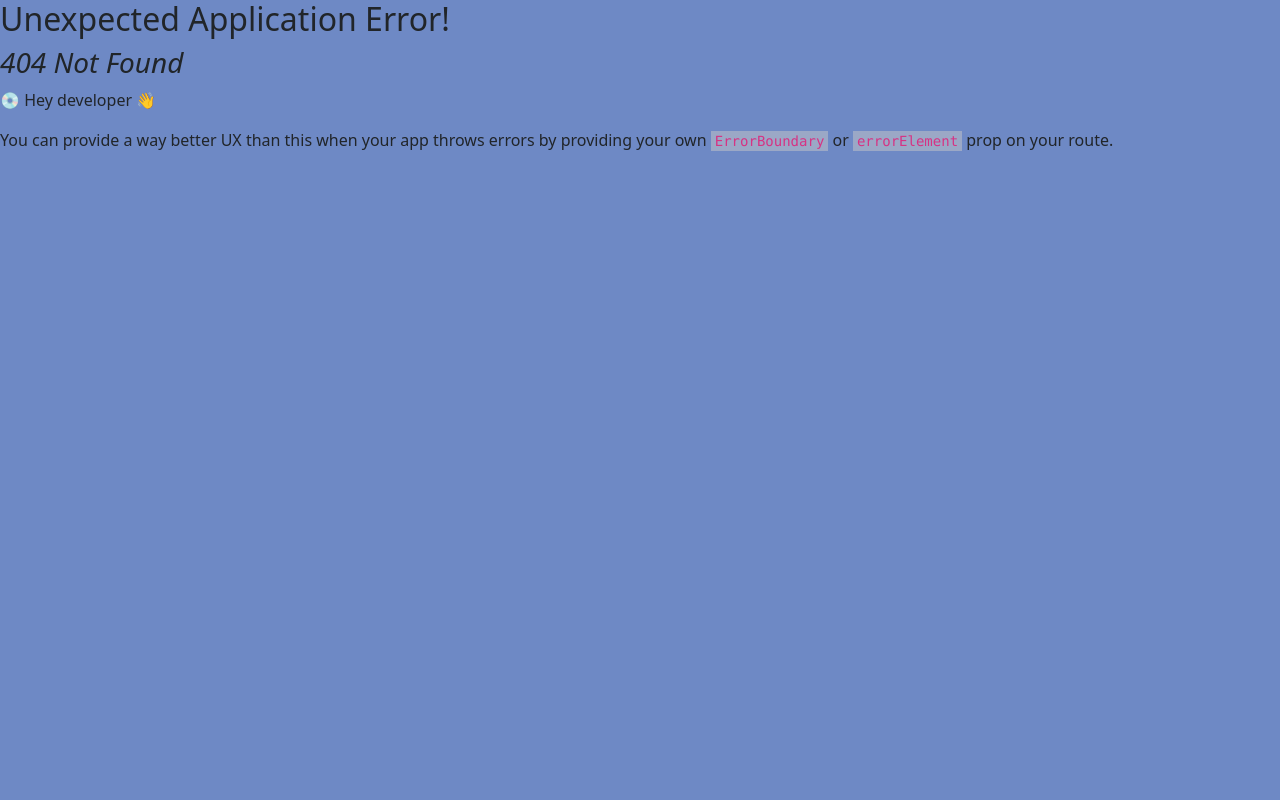
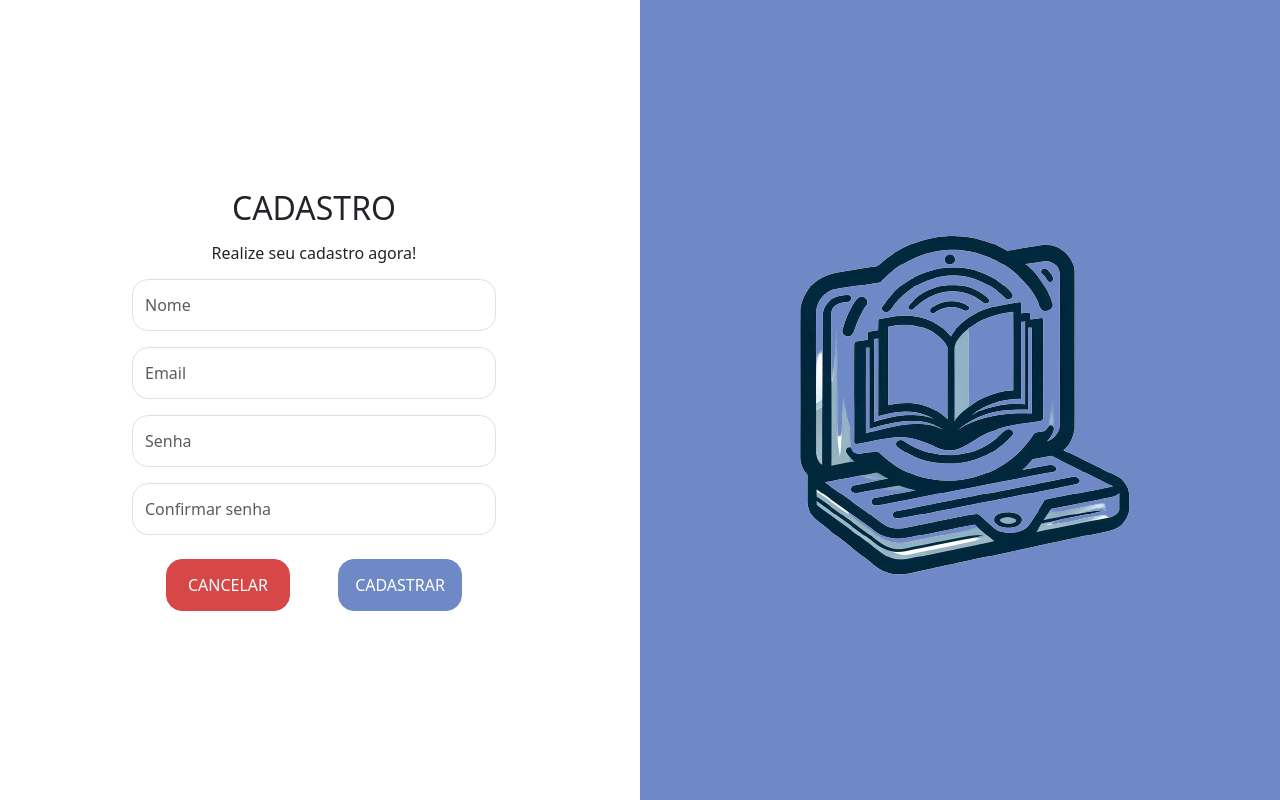
Before and after one commit to anneingrid/TiTechEdu-Web, a React (Create React App) app: page /cadastro in a window 1280 px wide. Before the commit this address had no page. Built offline with nearby package versions, Linux system fonts and the light colour scheme.

Commit message:
feat: Cadastro e Login

```diff
--- a/src/App.css
+++ b/src/App.css
@@ -12,7 +12,6 @@
   font-size: calc(10px + 2vmin);
   color: white;
 }
-
 
 .App-link {
   color: #61dafb;
@@ -60,3 +59,35 @@
   transform: scale(1.05); /* slightly increase size */
   box-shadow: 0 5px 15px rgba(0, 0, 0, 0.3); /* add shadow */
 }
+
+.caixaTexto {
+  height: 52px;
+  width: 364px;
+  background-color: white;
+  border-radius: 16px;
+}
+
+.botao {
+  height: 52px;
+  width: 124px;
+  background-color: rgb(110, 137, 197);
+  border-radius: 16px;
+  border-color: rgb(110, 137, 197);
+}
+
+.botao:hover {
+  background-color: rgb(64, 90, 145);
+}
+
+.botaoCancelar {
+  height: 52px;
+  width: 124px;
+  background-color: rgb(216, 71, 71);
+  border-radius: 16px;
+  border-color: rgb(216, 71, 71);
+}
+
+.botaoCancelar:hover {
+  background-color: rgb(170, 48, 48);
+  border-color: rgb(170, 48, 48);
+}
--- a/src/pages/Cadastro.js
+++ b/src/pages/Cadastro.js
@@ -0,0 +1,45 @@
+import React from 'react';
+import { Container, Row, Col, Form, Button } from 'react-bootstrap';
+import { Link } from 'react-router-dom';
+
+function Cadastro() {
+    return (
+        <Row className="vh-100">
+            <Col md={6} className="d-flex align-items-center justify-content-center bg-white">
+                <Container className='d-flex justify-content-center'>
+                    <Form className='text-center'>
+                        <h2>CADASTRO</h2>
+                        <h6 className='my-3'>Realize seu cadastro agora!</h6>
+                        <Form.Group controlId="formName">
+                            <Form.Control className='caixaTexto mb-3' type="text" placeholder="Nome" />
+                        </Form.Group>
+                        <Form.Group controlId="formEmail">
+                            <Form.Control className='caixaTexto mb-3' type="email" placeholder="Email" />
+                        </Form.Group>
+                        <Form.Group controlId="formPassword">
+                            <Form.Control className='caixaTexto mb-3' type="password" placeholder="Senha" />
+                        </Form.Group>
+                        <Form.Group controlId="formPassword">
+                            <Form.Control className='caixaTexto' type="password" placeholder="Confirmar senha" />
+                        </Form.Group>
+                        <Link to='/'>
+                            <Button className="botaoCancelar mt-4 me-5" variant='danger' type="submit" >
+                                CANCELAR
+                            </Button>
+                        </Link>
+                        <Link to='/home'>
+                            <Button className="botao mt-4" type="submit" >
+                                CADASTRAR
+                            </Button>
+                        </Link>
+                    </Form>
+                </Container>
+            </Col>
+            <Col md={6} className="d-flex justify-content-center align-items-center">
+                <img src="/logo.png" alt="Descrição da imagem" />
+            </Col>
+        </Row>
+    );
+}
+
+export default Cadastro;
--- /dev/null
+++ b/src/pages/Login.js
@@ -0,0 +1,36 @@
+import React from 'react';
+import { Container, Row, Col, Form, Button } from 'react-bootstrap';
+import { Link } from 'react-router-dom';
+
+function Login() {
+    return (
+        <Row className="vh-100">
+            <Col md={6} sm={12} className="d-flex align-items-center justify-content-center bg-white">
+                <Container className='d-flex justify-content-center'>
+                    <Form className='text-center'>
+                        <h2>LOGIN</h2>
+                        <h6 className='my-3'>Realize seu login agora!</h6>
+                        <Form.Group controlId="formEmail">
+                            <Form.Control className='caixaTexto mb-3' type="email" placeholder="Email" />
+                        </Form.Group>
+                        <Form.Group controlId="formPassword">
+                            <Form.Control className='caixaTexto' type="password" placeholder="Senha" />
+                        </Form.Group>
+                        <Link to='/home'>
+                            <Button className="botao mt-4" variant="primary" type="submit" >
+                                ENTRAR
+                            </Button>
+                        </Link>
+                        <div className='mt-3 fw-bold'>Não tem conta?</div>
+                        <Link to='/cadastro' className='text-black'>Criar conta</Link>
+                    </Form>
+                </Container>
+            </Col>
+            <Col md={6} className="d-flex justify-content-center align-items-center">
+                <img src="/logo.png" alt="Descrição da imagem" />
+            </Col>
+        </Row>
+    );
+}
+
+export default Login;
```
Also changed, not shown: src/index.js (+5 -2 lines).
